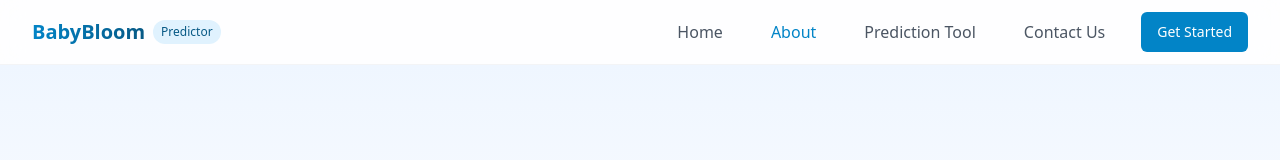
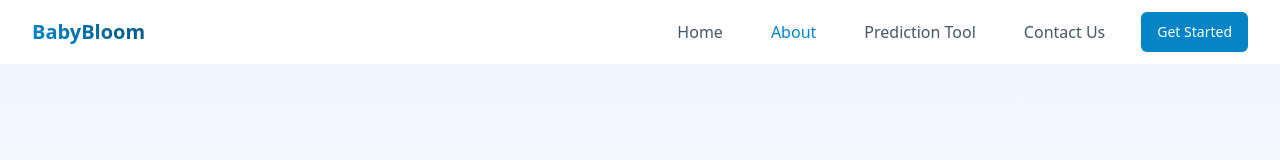
Before and after one commit to Sanjay19200/baby-bloom-predictor-website, a React (Vite) app: page /about in a window 1280 px wide. Shown: the top 160 px of the page. Built offline with nearby package versions, Linux system fonts and the light colour scheme.

Commit message:
Remove unused code

```diff
--- a/src/components/Navbar.tsx
+++ b/src/components/Navbar.tsx
@@ -1,4 +1,3 @@
-
 import React, { useState } from 'react';
 import { Link, useLocation } from 'react-router-dom';
 import { Button } from '@/components/ui/button';
@@ -19,9 +18,6 @@ const Navbar = () => {
           <div className="flex items-center">
             <Link to="/" className="flex items-center space-x-2">
               <span className="text-xl font-bold gradient-text">BabyBloom</span>
-              <span className="hidden sm:inline-block text-xs px-2 py-1 rounded-full bg-medical-100 text-medical-800 font-medium">
-                Predictor
-              </span>
             </Link>
           </div>
 
```
